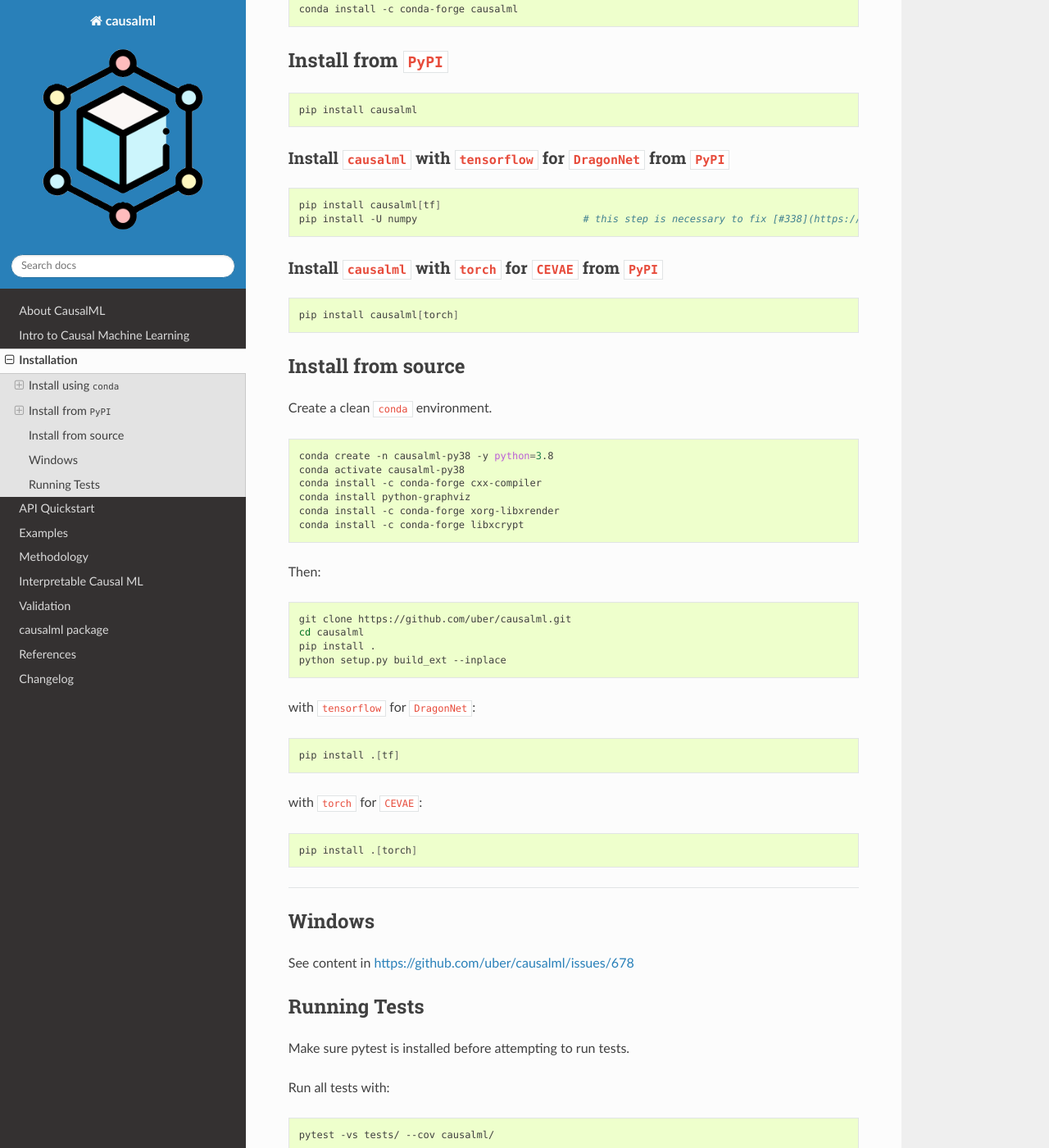
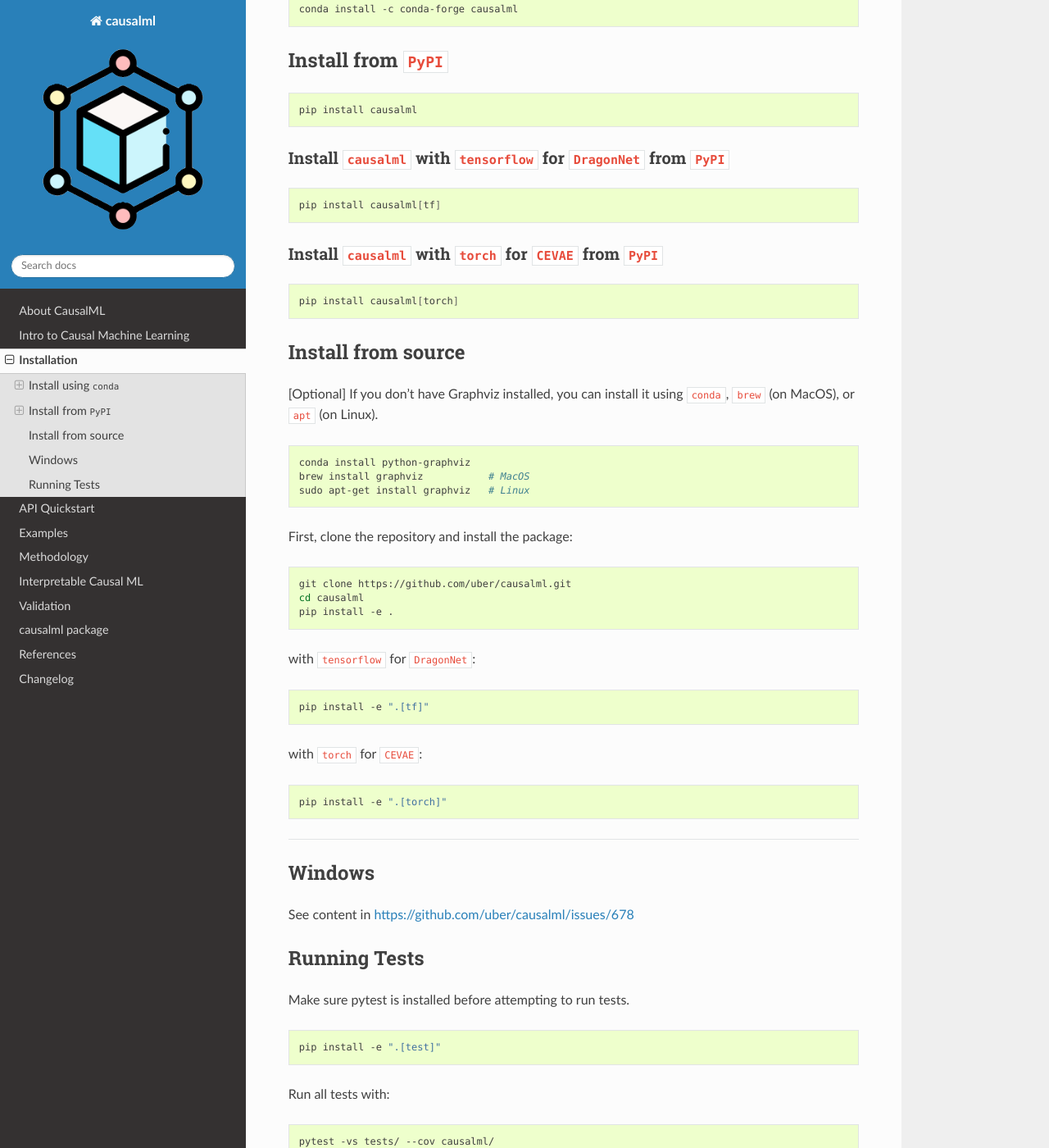
Before and after one commit to uber/causalml, a Sphinx documentation site: the page built from docs/installation.rst, in a window 1280 px wide and 1400 px high, scrolled down 680 px. Shown: the whole window at 82% size. Built offline with Sphinx 7.4.7 and the Read the Docs theme 3.1.0, drawn with Linux system fonts in a browser that asks for light colours; pages that are not in the unit, such as notebooks, are missing from menus.

Commit message:
Fix build errors (#832)
* up the version to 0.15.5dev
* remove python setup.py build_ext --inplace from the github action and install instruction
* update python versions to test in github action files
* add [optional] to the graphviz installation step in the installation doc

```diff
--- a/docs/installation.rst
+++ b/docs/installation.rst
@@ -42,7 +42,6 @@ Install ``causalml`` with ``tensorflow`` for ``DragonNet`` from ``PyPI``
 .. code-block:: bash
 
     pip install causalml[tf]
-    pip install -U numpy                            # this step is necessary to fix [#338](https://github.com/uber/causalml/issues/338)
 
 Install ``causalml`` with ``torch`` for ``CEVAE`` from ``PyPI``
 ^^^^^^^^^^^^^^^^^^^^^^^^^^^^^^^^^^^^^^^^^^^^^^^^^^^^^^^^^^^^^^^
@@ -55,37 +54,33 @@ Install ``causalml`` with ``torch`` for ``CEVAE`` from ``PyPI``
 Install from source
 -------------------
 
-Create a clean ``conda`` environment.
+[Optional] If you don't have Graphviz installed, you can install it using ``conda``, ``brew`` (on MacOS), or ``apt`` (on Linux).
 
 .. code-block:: bash
 
-    conda create -n causalml-py38 -y python=3.8
-    conda activate causalml-py38
-    conda install -c conda-forge cxx-compiler
     conda install python-graphviz
-    conda install -c conda-forge xorg-libxrender
-    conda install -c conda-forge libxcrypt
+    brew install graphviz           # MacOS
+    sudo apt-get install graphviz   # Linux
 
-Then:
+First, clone the repository and install the package:
 
 .. code-block:: bash
 
     git clone https://github.com/uber/causalml.git
     cd causalml
-    pip install .
-    python setup.py build_ext --inplace
+    pip install -e .
 
 with ``tensorflow`` for ``DragonNet``:
 
 .. code-block:: bash
 
-    pip install .[tf]
+    pip install -e ".[tf]"
 
 with ``torch`` for ``CEVAE``:
 
 .. code-block:: bash
 
-    pip install .[torch]
+    pip install -e ".[torch]"
 
 =======
 
@@ -100,6 +95,10 @@ Running Tests
 
 Make sure pytest is installed before attempting to run tests.
 
+.. code-block:: bash
+
+    pip install -e ".[test]"
+
 Run all tests with:
 
 .. code-block:: bash
--- a/pyproject.toml
+++ b/pyproject.toml
@@ -1,6 +1,6 @@
 [project]
 name = "causalml"
-version = "0.15.4"
+version = "0.15.5dev"
 description = "Python Package for Uplift Modeling and Causal Inference with Machine Learning Algorithms"
 readme = { file = "README.md", content-type = "text/markdown" }
 
```
Also changed, not shown: setup.py (+10 -5 lines), 4 other files.
